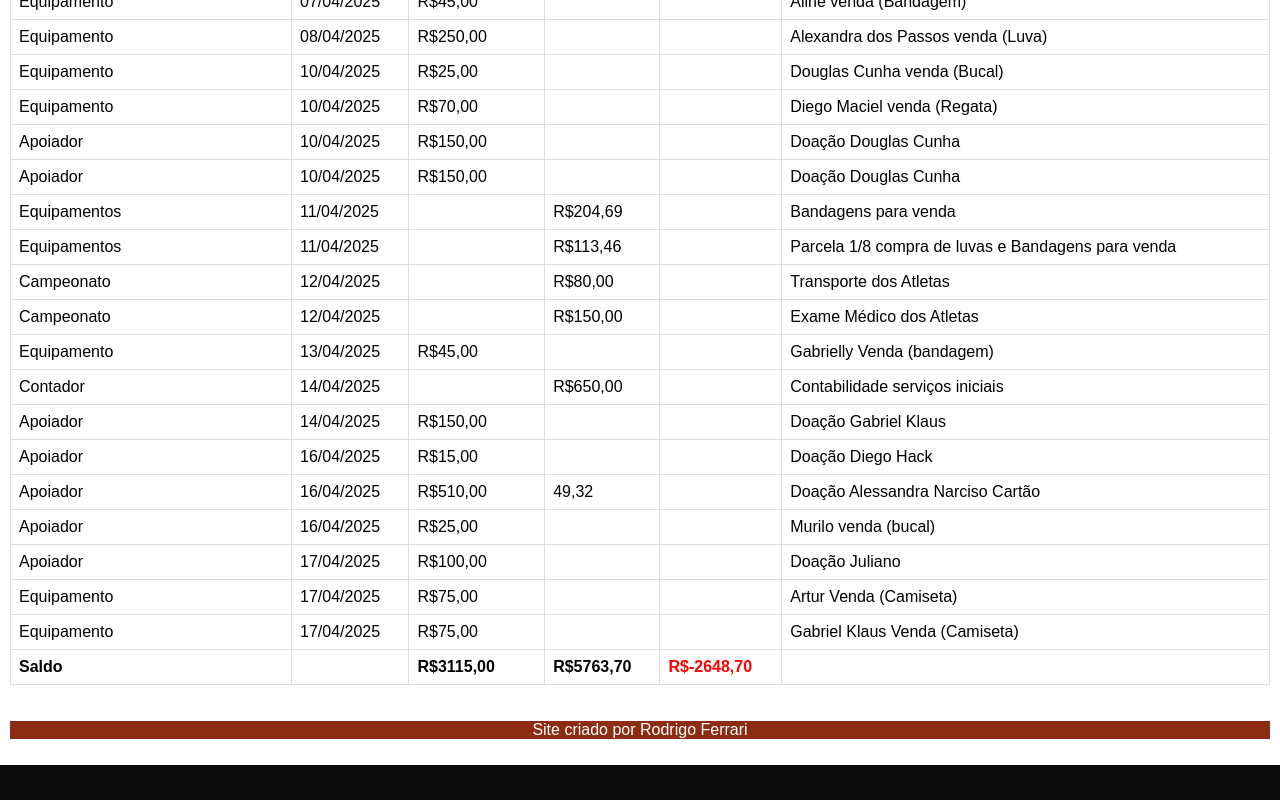
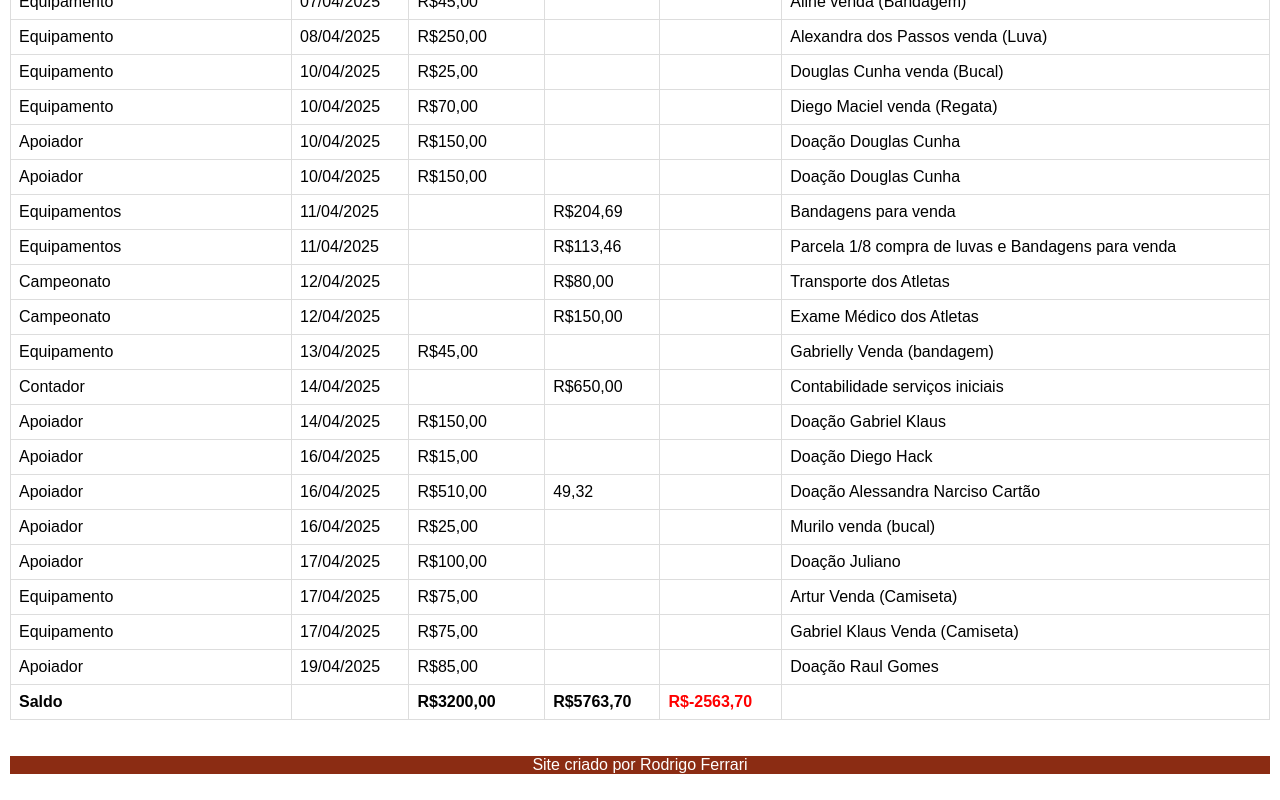
Before and after one commit to RodrigoFerrari94/ferrari-team, a website built with Parcel: page docs/portal.html in a window 1280 px wide. Shown: the part 705-1505 px from the top of the page. Before the commit the page ends 1470 px from the top, so only its background shows below. Built offline with nearby package versions, Linux system fonts and the light colour scheme.

Commit message:
Update portal.html

```diff
--- a/docs/portal.html
+++ b/docs/portal.html
@@ -356,7 +356,7 @@
               <td class="cash-flow__column"></td>
               <td class="cash-flow__column">Artur Venda (Camiseta)</td>
             </tr>
-              <tr>
+            <tr>
               <td class="cash-flow__column">Equipamento</td>
               <td class="cash-flow__column">17/04/2025</td>
               <td class="cash-flow__column">R$75,00</td>
@@ -364,12 +364,20 @@
               <td class="cash-flow__column"></td>
               <td class="cash-flow__column">Gabriel Klaus Venda (Camiseta)</td>
             </tr>
+             <tr>
+              <td class="cash-flow__column">Apoiador</td>
+              <td class="cash-flow__column">19/04/2025</td>
+              <td class="cash-flow__column">R$85,00</td>
+              <td class="cash-flow__column"></td>
+              <td class="cash-flow__column"></td>
+              <td class="cash-flow__column">Doação Raul Gomes</td>
+            </tr>
             <tr class="cash-flow__saldo">
               <td class="cash-flow__column">Saldo</td>
               <td class="cash-flow__column"></td>
-              <td class="cash-flow__column">R$3115,00</td>
+              <td class="cash-flow__column">R$3200,00</td>
               <td class="cash-flow__column">R$5763,70</td>
-              <td class="cash-flow__column" style="color: red">R$-2648,70</td>
+              <td class="cash-flow__column" style="color: red">R$-2563,70</td>
               <td class="cash-flow__column"></td>
             </tr>
           </tbody>
```
